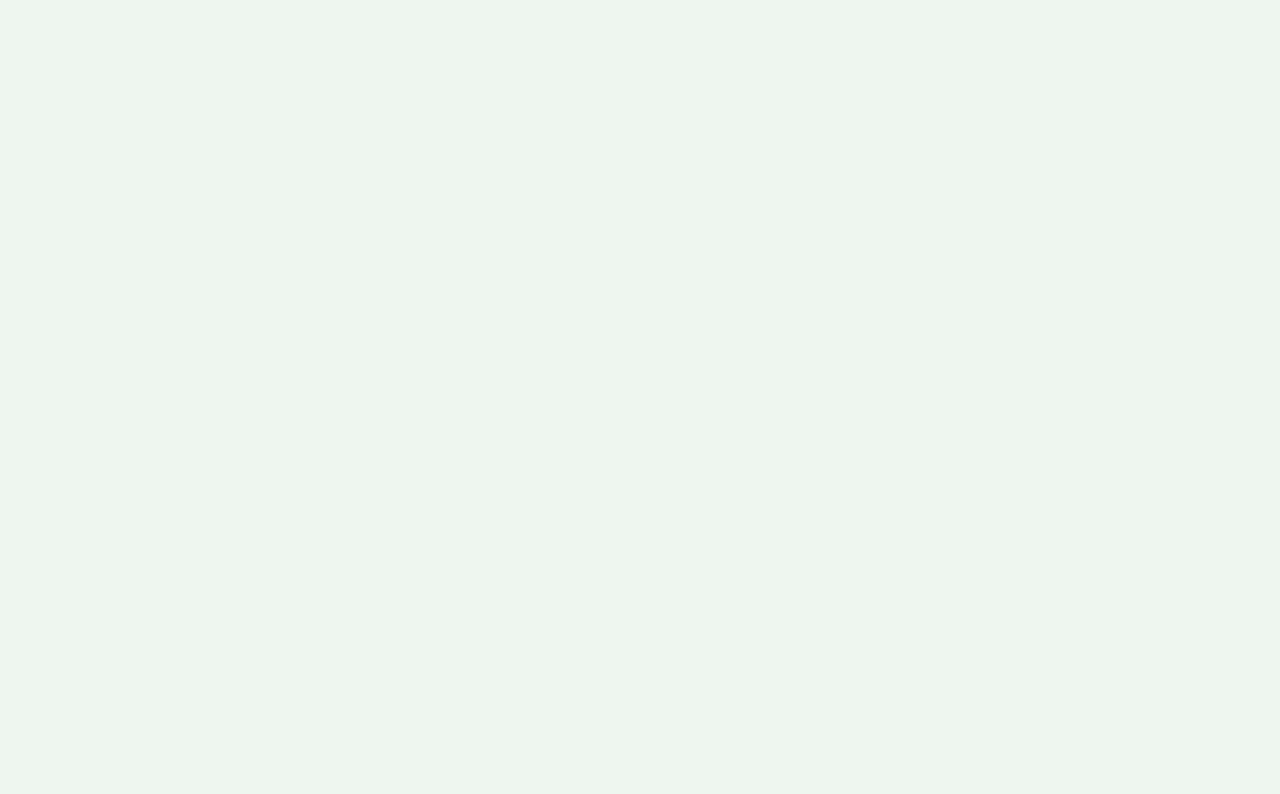
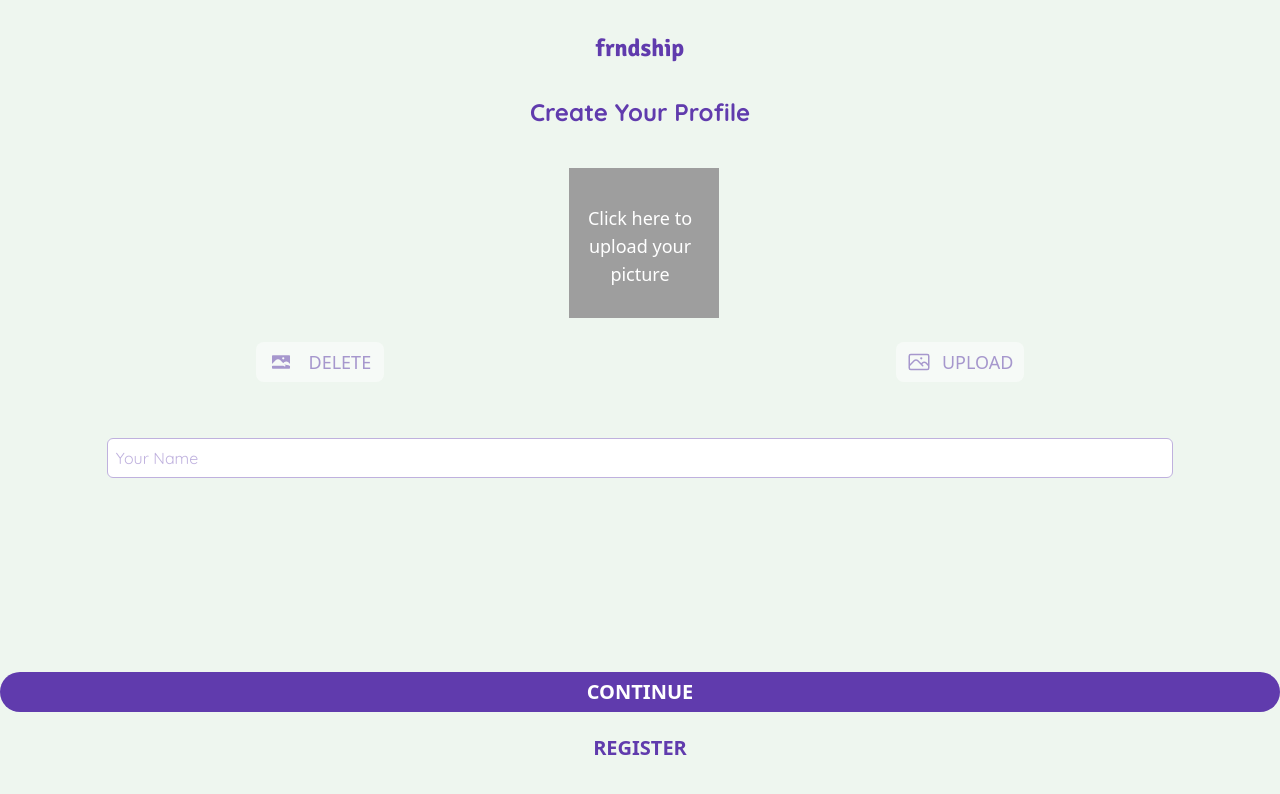
Before and after one commit to devhausleipzig/camp7-final-project, a Next.js app: page /registration1 in a window 1280 px wide. Before the commit this address had no page. Shown: the top 794 px of the page. Built offline with nearby package versions, Linux system fonts and the light colour scheme; grey boxes are pictures that could not be loaded.

Commit message:
finish styling on first registration page

```diff
--- a/components/header.tsx
+++ b/components/header.tsx
@@ -1,5 +1,7 @@
 export default function Header() {
   return (
-    <h1 className="text-purple font-signika text-xl font-bold">frndship</h1>
+    <h1 className="text-purple font-signika text-2xl font-bold text-center py-8">
+      frndship
+    </h1>
   );
 }
--- a/components/imagesUpload/imageUpload.tsx
+++ b/components/imagesUpload/imageUpload.tsx
@@ -59,7 +59,7 @@ const ImageUpload = () => {
       <label className="flex justify-center">
         {!file ? (
           <div className="w-[150px] h-[150px] text-white text-lg bg-[url('https://firebasestorage.googleapis.com/v0/b/camp7-18400.appspot.com/o/system%2Favatar_big.png?alt=media&token=4c7cadf8-46ac-4601-8145-c20a4bc48954')] bg-no-repeat ml-2">
-            <span className="my-9 mr-2 flex items-center">
+            <span className="my-9 mr-2 flex items-center text-center">
               Click here to upload your picture
             </span>
             <input
--- a/components/profile/nameField.tsx
+++ b/components/profile/nameField.tsx
@@ -1,6 +1,6 @@
 export default function NameField() {
   return (
-    <div>
+    <div className="text-center">
       <input
         type="text"
         placeholder="Your Name"
--- a/pages/_app.tsx
+++ b/pages/_app.tsx
@@ -14,6 +14,9 @@ export default function App({ Component, pageProps }: AppProps) {
   const router = useRouter();
 
   useEffect(() => {
+    if (router.pathname.includes("registration")) {
+      return;
+    }
     if (!token) {
       router.replace({ pathname: "/login" });
     }
--- a/pages/registration1.tsx
+++ b/pages/registration1.tsx
@@ -4,10 +4,17 @@ import ImageUpload from "../components/imagesUpload/imageUpload";
 import NameField from "../components/profile/nameField";
 
 export default function Registration1() {
-  <div>
-    <Header />;
-    <ImageUpload />;
-    <NameField />;
+  return (
+    <div className="h-screen">
+      <Header />
+      <div className="grid gap-10">
+        <h1 className="text-purple text-2xl font-quicksand font-bold text-center ">
+          Create Your Profile
+        </h1>
+        <ImageUpload />
+        <NameField />
+      </div>
+      <div className="absolute bottom-8 w-screen">
         <Button
           label={"CONTINUE"}
           link={{ pathname: "/registration2" }}
@@ -18,5 +25,7 @@ export default function Registration1() {
           link={{ pathname: "/register" }}
           variant={ButtonVariant.transparent}
         />
-  </div>;
+      </div>
+    </div>
+  );
 }
--- a/pages/registration2.tsx
+++ b/pages/registration2.tsx
@@ -4,10 +4,11 @@ import LocationSearch from "../components/locationSearch/locationSearch";
 import DateField from "../components/profile/dateField";
 
 export default function Registration1() {
-  <div>
-    <Header />;
+  return (
+    <div className="text-center">
+      <Header />
       <DateField />
-    <LocationSearch address={address} setAddress={setAddress} />
+      {/* <LocationSearch address={address} setAddress={setAddress} /> */}
       <Button
         label={"CONTINUE"}
         link={{ pathname: "/registration3" }}
@@ -18,5 +19,6 @@ export default function Registration1() {
         link={{ pathname: "/registration2" }}
         variant={ButtonVariant.transparent}
       />
-  </div>;
+    </div>
+  );
 }
--- a/pages/registration3.tsx
+++ b/pages/registration3.tsx
@@ -8,12 +8,12 @@ export default function Registration1() {
     <GenderField />
     <Button
       label={"CONTINUE"}
-      link={{ pathname: "/registration3" }}
+      link={{ pathname: "/registration4" }}
       variant={ButtonVariant.fill}
     />
     <Button
       label={"REGISTER"}
-      link={{ pathname: "/registration2" }}
+      link={{ pathname: "/registration3" }}
       variant={ButtonVariant.transparent}
     />
   </div>;
```
Lines whose indentation alone changed are shown as unchanged.
